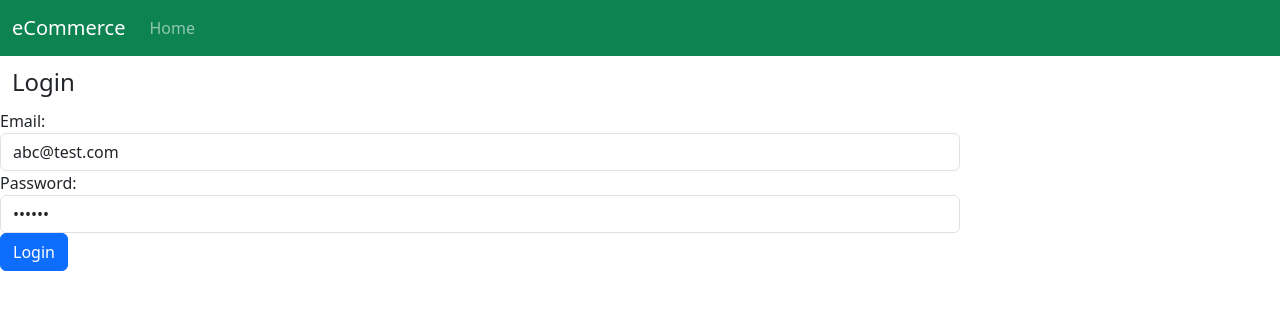
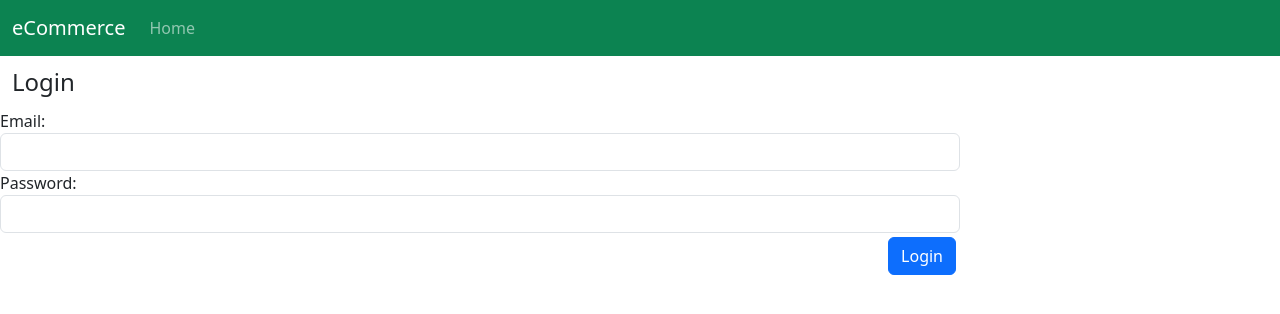
Before and after one commit to marinaivanovadev/my-first-app, a React (Create React App) app: page / in a window 1280 px wide. Shown: the top 314 px of the page. Built offline with nearby package versions, Linux system fonts and the light colour scheme.

Commit message:
Form Submit Button

```diff
--- a/src/Login.jsx
+++ b/src/Login.jsx
@@ -5,7 +5,7 @@ export default class Login extends Component {
     constructor(props) {
         super(props);
         this.state = {
-            email: "abc@test.com", password: "abc123"
+            email: "", password: "", message: ""
         };
     }
     render() {
@@ -37,13 +37,25 @@ export default class Login extends Component {
                         }}
                     />
                 </div>
-                <div>
-                    <button className="btn btn-primary" onClick={this.onLoginClick}>Login</button>
+                <div className="text-end ">
+                    {this.state.message}
+                    <button className="btn btn-primary m-1" onClick={this.onLoginClick}>Login</button>
+
                 </div>
             </div>
         );
     }
     onLoginClick = () => {
         console.log(this.state);
+        if (this.state.email === "admin@test.com" && this.state.password === "admin123")
+        {
+            //success
+            this.setState({
+                message: <span className="text-success">Successfully Logged-in</span>
+            });
+        }
+        else {
+            this.setState({ message: <span className="text-danger"> Invalid login, please try again</span> });
+        }
     };
 }
```
